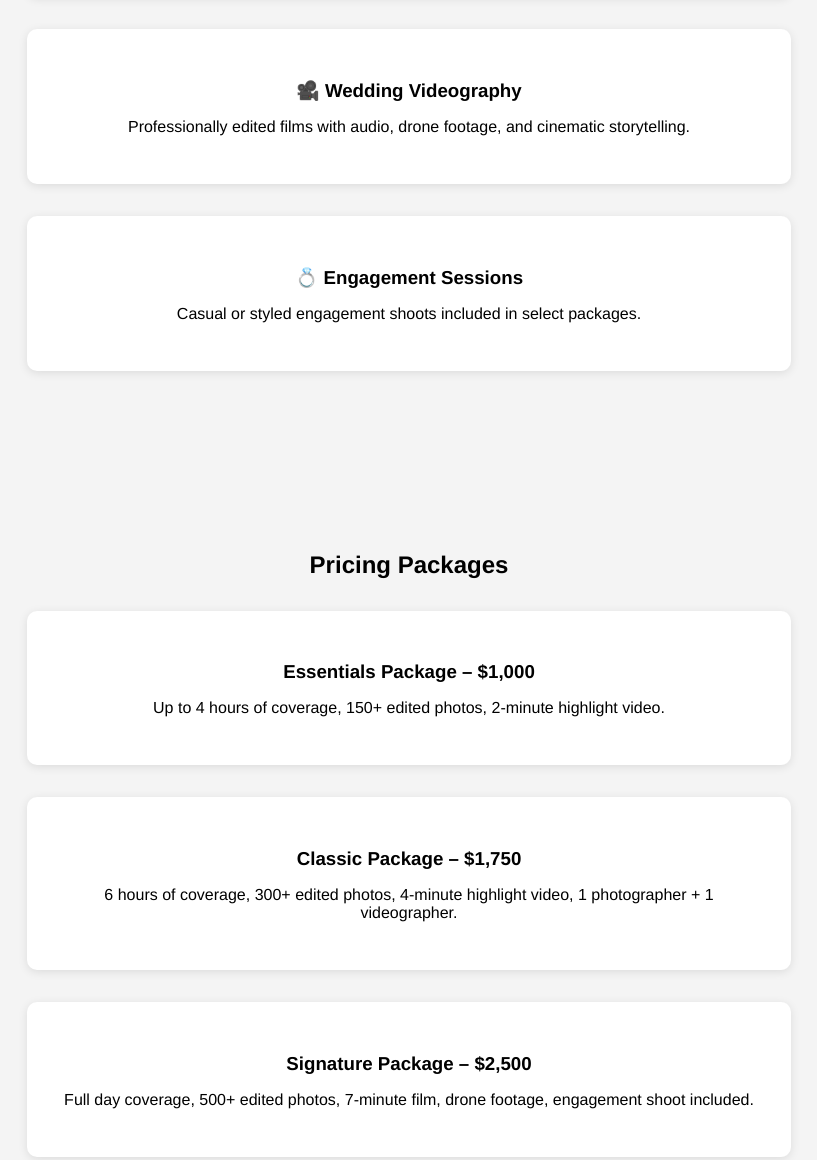
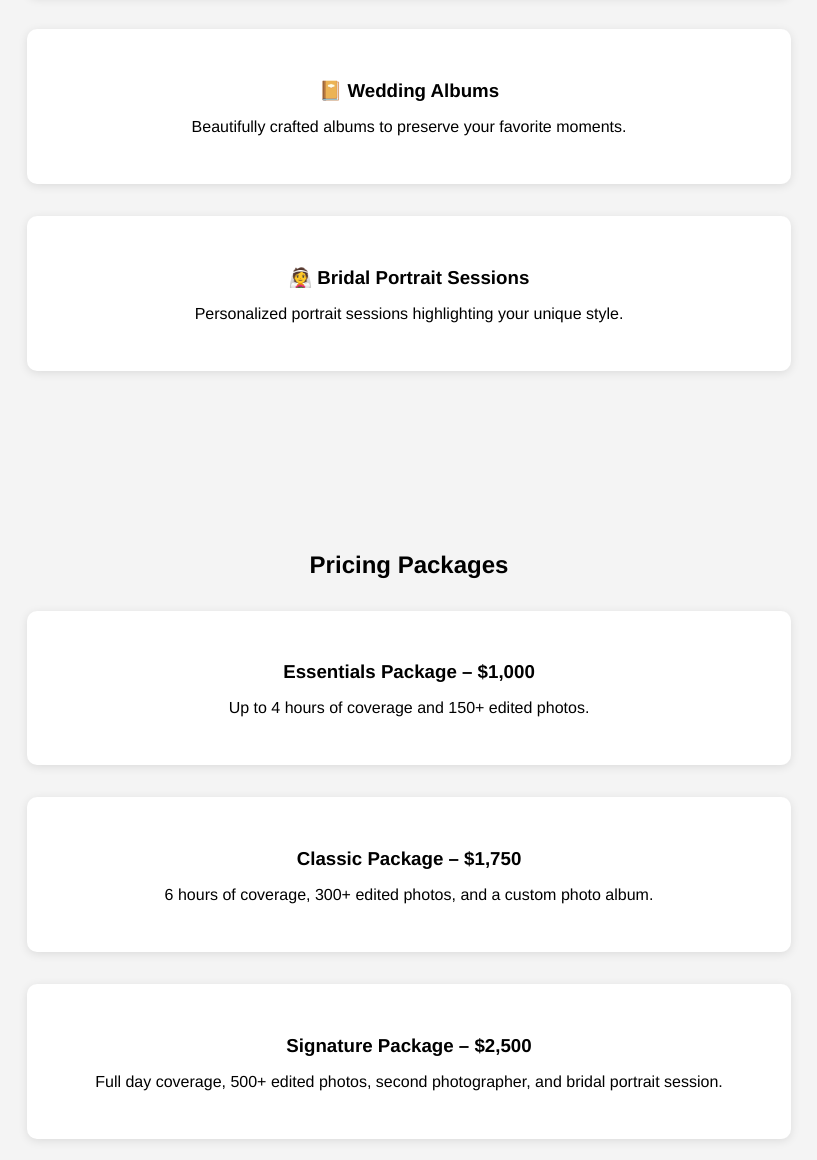
Before and after one commit to onethreedeon/ynv, a plain HTML site: page index.html in a window 1280 px wide. Shown: the part 896-2056 px from the top of the page, without its empty margins (231-1048 px from the left). Drawn offline with Linux system fonts and the light colour scheme.

Commit message:
Switch to photo-only services

```diff
--- a/index.html
+++ b/index.html
@@ -100,8 +100,8 @@
   </header>
 
   <section class="hero">
-    <h1>Capture Your Day. Tell Your Story.</h1>
-    <p>Luxury Wedding Photography & Cinematic Videography in DC & Maryland</p>
+    <h1>Capture Your Day with Timeless Photography</h1>
+    <p>Luxury wedding photography in DC & Maryland</p>
     <a href="#booking" class="btn">📅 Reserve Your Date</a>
   </section>
 
@@ -112,12 +112,12 @@
       <p>Elegant, timeless photography that captures every emotion and detail with style.</p>
     </div>
     <div class="service-item">
-      <h3>🎥 Wedding Videography</h3>
-      <p>Professionally edited films with audio, drone footage, and cinematic storytelling.</p>
+      <h3>📔 Wedding Albums</h3>
+      <p>Beautifully crafted albums to preserve your favorite moments.</p>
     </div>
     <div class="service-item">
-      <h3>💍 Engagement Sessions</h3>
-      <p>Casual or styled engagement shoots included in select packages.</p>
+      <h3>👰 Bridal Portrait Sessions</h3>
+      <p>Personalized portrait sessions highlighting your unique style.</p>
     </div>
   </section>
 
@@ -125,15 +125,15 @@
     <h2>Pricing Packages</h2>
     <div class="price-item">
       <h3>Essentials Package – $1,000</h3>
-      <p>Up to 4 hours of coverage, 150+ edited photos, 2-minute highlight video.</p>
+      <p>Up to 4 hours of coverage and 150+ edited photos.</p>
     </div>
     <div class="price-item">
       <h3>Classic Package – $1,750</h3>
-      <p>6 hours of coverage, 300+ edited photos, 4-minute highlight video, 1 photographer + 1 videographer.</p>
+      <p>6 hours of coverage, 300+ edited photos, and a custom photo album.</p>
     </div>
     <div class="price-item">
       <h3>Signature Package – $2,500</h3>
-      <p>Full day coverage, 500+ edited photos, 7-minute film, drone footage, engagement shoot included.</p>
+      <p>Full day coverage, 500+ edited photos, second photographer, and bridal portrait session.</p>
     </div>
   </section>
 
```
